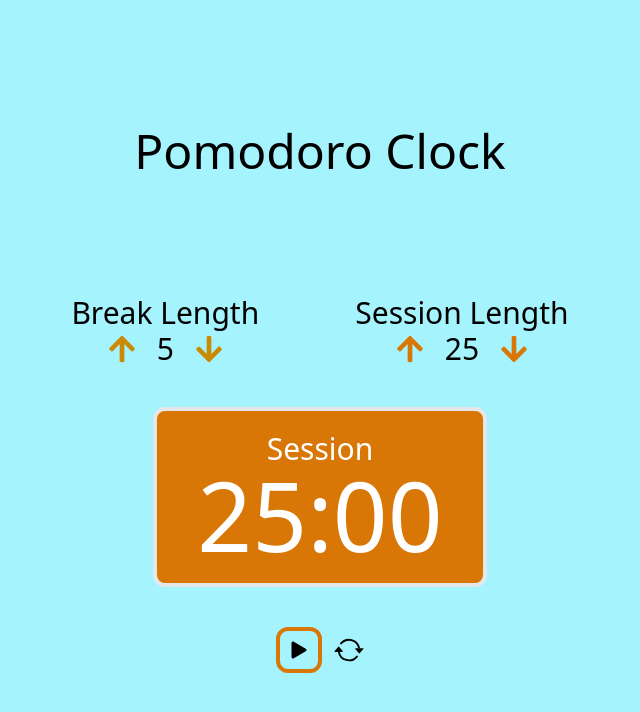
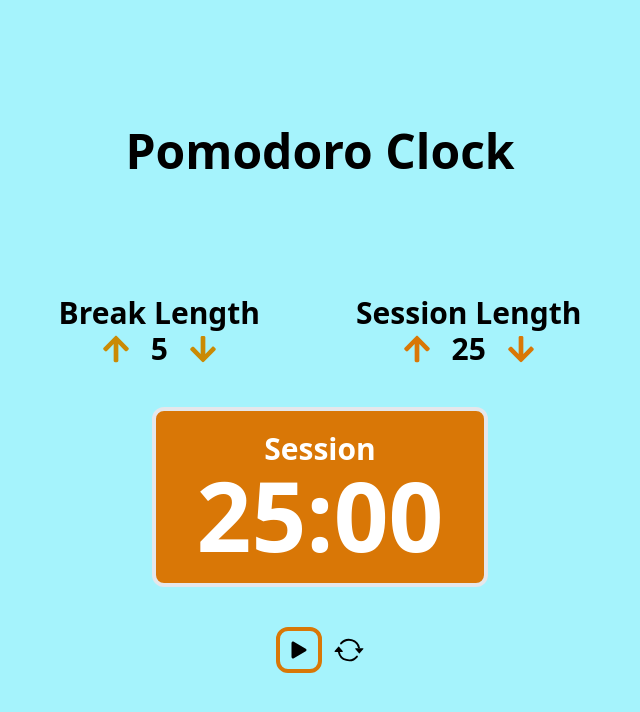
Before and after one commit to BaraouSaid/pomodoro_clock, a React (Vite) app: page / in a window 1280 px wide. Shown: the top 712 px of the page, without its empty margins (320-960 px from the left). Built offline with nearby package versions, Linux system fonts and the light colour scheme.

Commit message:
changed the styles fonts bold

```diff
--- a/src/App.jsx
+++ b/src/App.jsx
@@ -43,9 +43,9 @@ function App() {
 
   return (
     <>
-      <div className="flex flex-col items-center justify-center w-full h-screen gap-10 text-3xl bg-cyan-200">
+      <div className="flex flex-col items-center justify-center w-full h-screen gap-10 text-3xl font-bold bg-cyan-200">
         <div>
-          <h1 className="mb-20 text-5xl">Pomodoro Clock</h1>
+          <h1 className="mb-20 text-5xl font-extrabold">Pomodoro Clock</h1>
         </div>
         <div className="flex flex-row gap-24">
           <div className="flex flex-col items-center">
```
